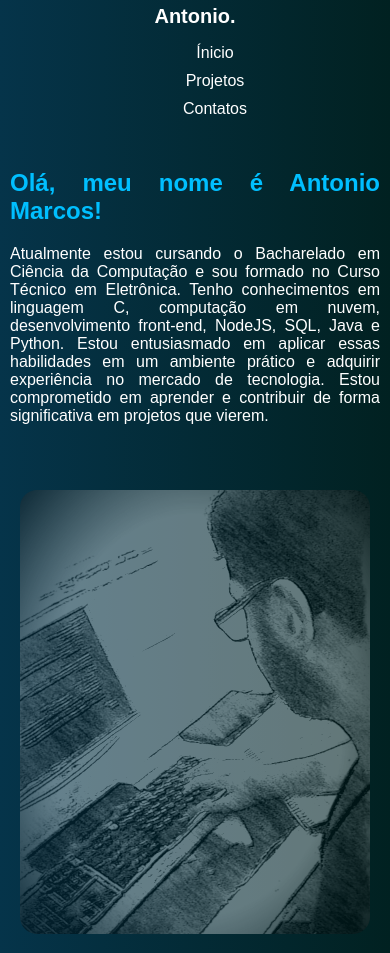
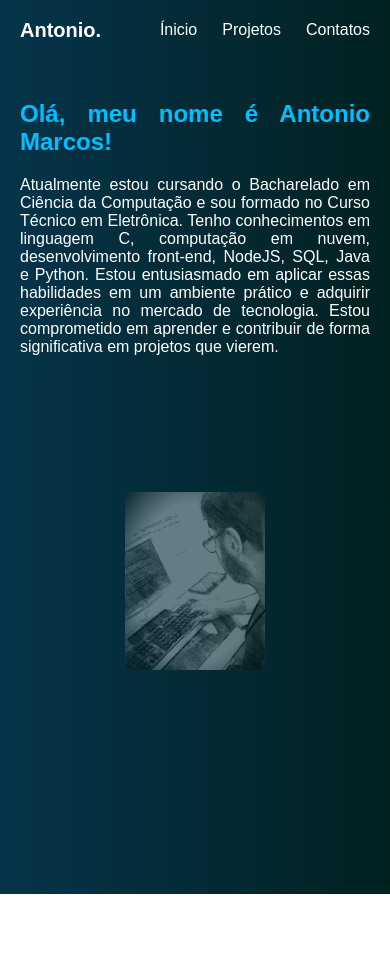
Before and after one commit to Antonio-Inacio/Portifolio-V1, a plain HTML site: page index.html in a window 390 px wide. After the commit the page ends 894 px from the top, so only its background shows below. Drawn offline with Linux system fonts and the light colour scheme.

Commit message:
Atualizando Responsividade

```diff
--- a/css/styles.css
+++ b/css/styles.css
@@ -206,23 +206,30 @@ main {
 
 /* Media Queries para Responsividade */
 
-/* Para telas pequenas (<= 768px) */
-@media (max-width: 768px) {
-    nav {
-        flex-direction: column;
-        height: auto;
+    /* Para telas pequenas (<= 768px) */
+    @media (max-width: 768px) {
+
+
+    /* Estilos para o <ul> que contém os links de navegação */
+    .nav-links {
+        list-style: none;
+        display: flex;
+        gap: 25px; /* Espaçamento entre os itens */
+        padding: 0;
+        margin: 0;
     }
 
-    .nav-links {
+    main {
+        padding: 20px;
         flex-direction: column;
-        gap: 10px;
         align-items: center;
     }
 
-    main {
-        padding: 10px;
-        flex-direction: column;
-        align-items: center;
+    .titulo {
+        font-size: 27px;
+        font-weight: bold;
+        margin: 20px 0;
+        color: #00bfff;
     }
 
     .sobre-mim {
@@ -235,17 +242,18 @@ main {
     }
 
     .foto img {
-        max-width: 100%;
+        max-width: 50%;
     }
 
     .carrossel {
         max-width: 100%;
-        height: auto;
+        height: fit-content;
     }
 
     .carrossel-img {
-        max-height: none;
+        max-height: 200px;
     }
+
 }
 
 /* Para telas muito pequenas (<= 480px) */
@@ -264,4 +272,9 @@ main {
         width: 30px;
         height: 30px;
     }
+
+    .foto img {
+        max-width: 40%; /* Ajusta a largura da imagem para telas muito pequenas */
+    }
+
 }
```
Also changed, not shown: projetos.html (+0 -6 lines).
